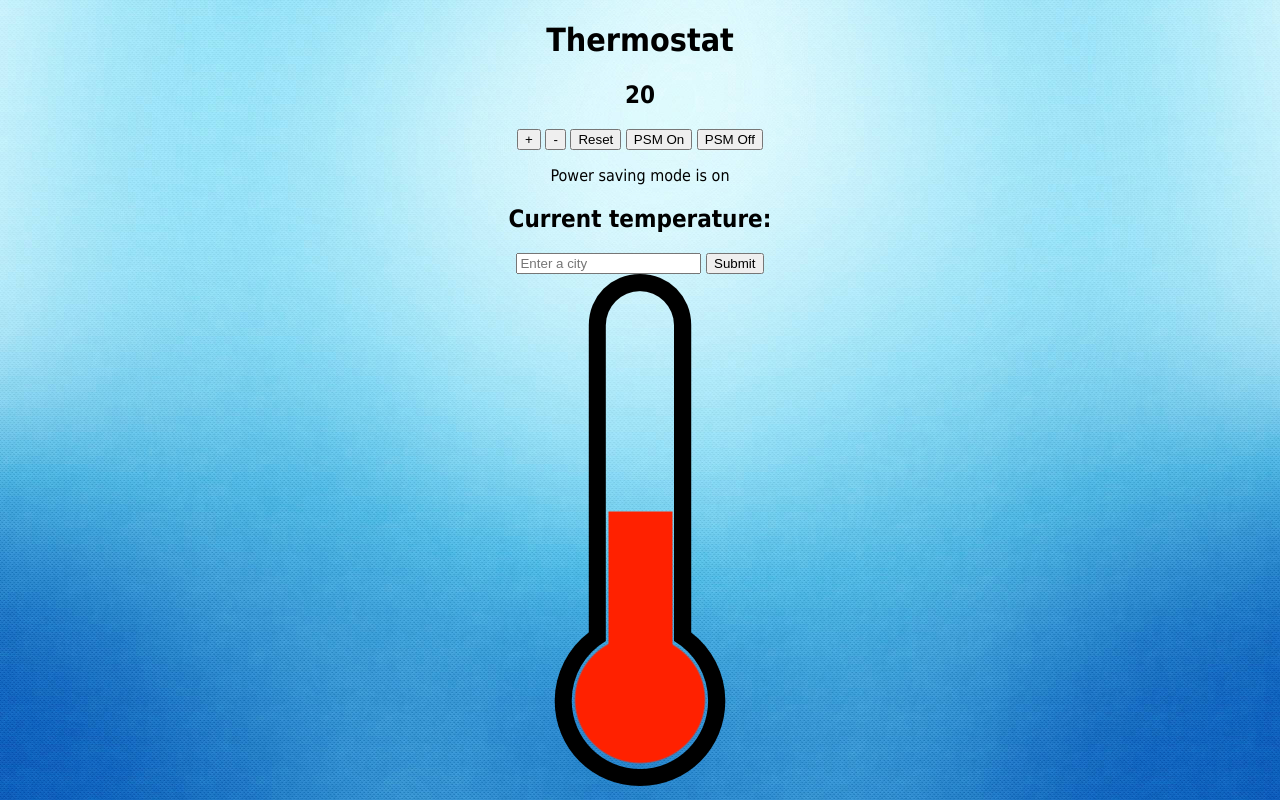
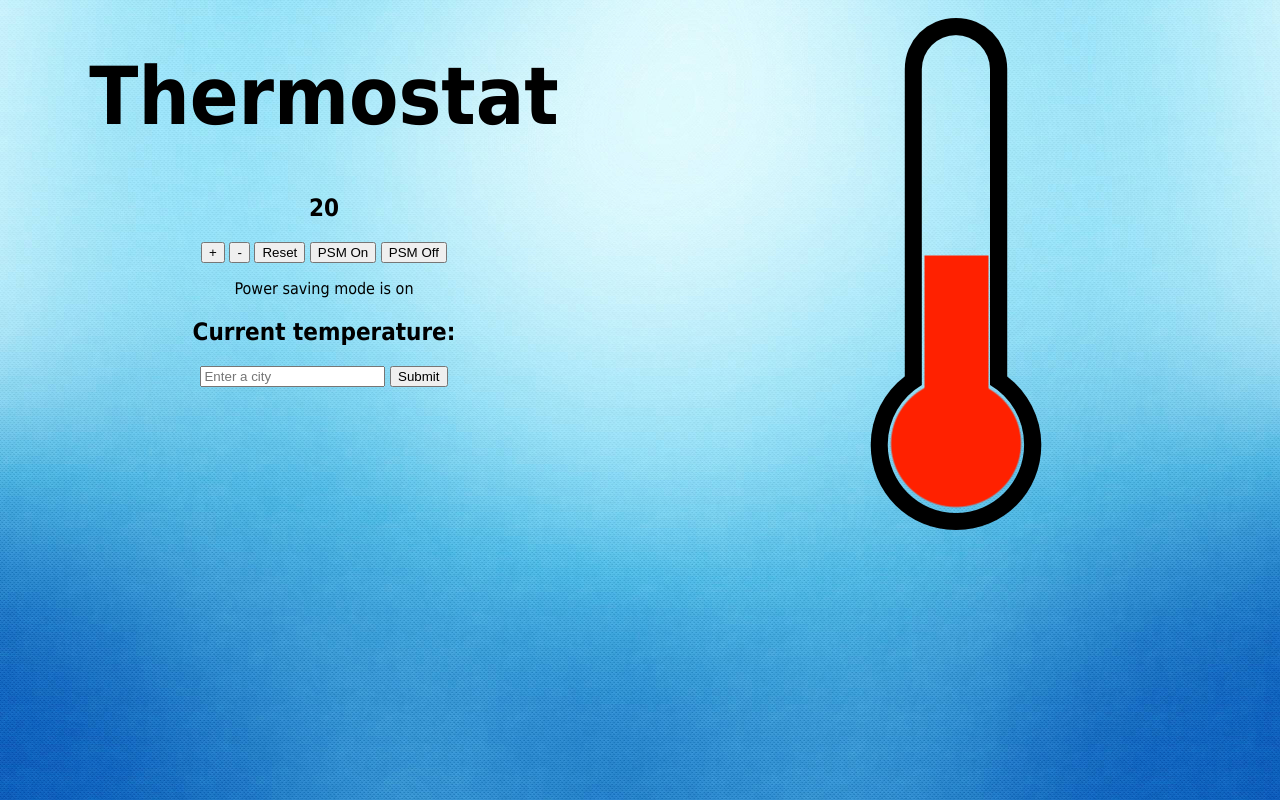
Before and after one commit to melissasedgwick/thermostat-challenge, a plain HTML site: page index.html in a window 1280 px wide. Drawn offline with nearby package versions, Linux system fonts and the light colour scheme; no server answers.

Commit message:
Added columns

```diff
--- a/index.html
+++ b/index.html
@@ -1,9 +1,13 @@
 <!DOCTYPE html>
 <html>
 <link rel="stylesheet" type="text/css" href="public/style.css">
+  <div class="row">
+    <div class="column">
       <head>
         <title>Thermostat</title>
+        <div class="header">
           <h1>Thermostat</h1>
+        </div>
       </head>
       <body>
         <section>
@@ -27,8 +31,12 @@
         <script src="https://code.jquery.com/jquery-2.1.4.min.js"></script>
         <script src="src/interface.js"></script>
         <script src="src/thermostat.js"></script>
+      </body>
+    </div>
+    <div class="column">
       <section>
         <img id="img" src="#">
       </section>
-  </body>
+    </div>
+  </div>
 </html>
--- a/public/style.css
+++ b/public/style.css
@@ -1,3 +1,19 @@
+body {
+  background-image: url("background.jpg");
+  background-size: cover;
+  font-family: "Tahoma", Geneva, sans-serif;
+  text-align: center;
+}
+
+h1 {
+    color: black;
+    text-align: center;
+}
+
+* {
+    box-sizing: border-box;
+}
+
 .low-usage {
   color: green;
 }
@@ -10,14 +26,26 @@
   color: red;
 }
 
-body {
-  background-image: url("background.jpg");
-  background-size: cover;
-  font-family: "Tahoma", Geneva, sans-serif;
-  text-align: center;
+.header {
+  overflow: hidden;
+  text-align: right
 }
 
-h1 {
-    color: black;
-    text-align: center;
+.header h1 {
+  padding: 12px;
+  font-size: 80px;
+  line-height: 25px;
+  border-radius: 4px;
 }
+
+.column {
+    float: left;
+    width: 50%;
+    padding: 10px;
+  }
+
+.row:after {
+    content: "";
+    display: table;
+    clear: both;
+}
```
Also changed, not shown: 1 other file. Lines whose indentation alone changed are shown as unchanged.
